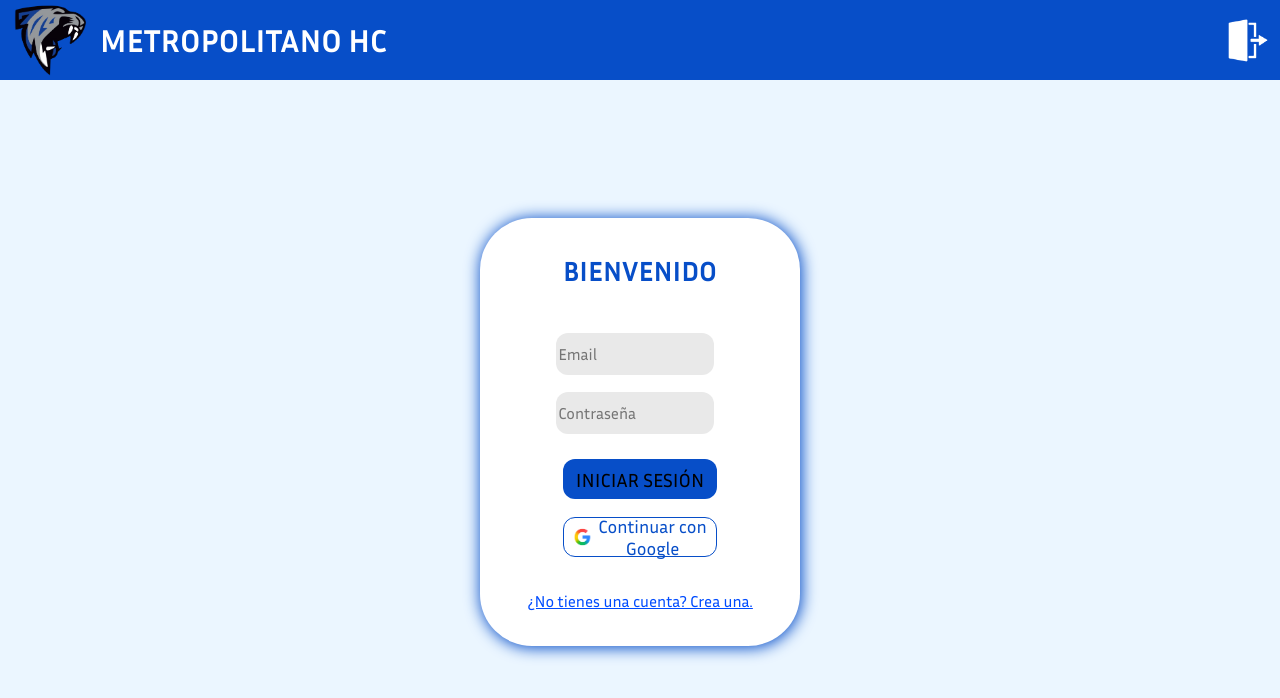
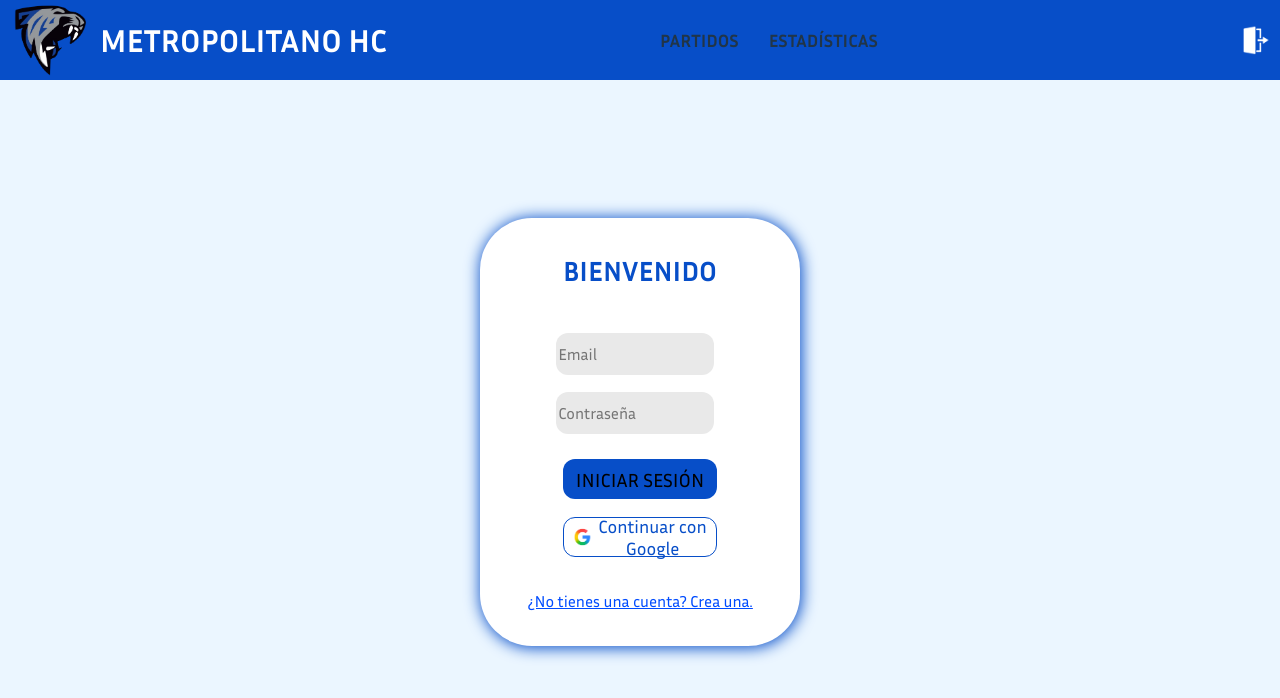
Before and after one commit to Veiga60/ProyectoFinDeGrado, a React (Vite) app in the folder client/: page / in a window 1280 px wide. Shown: the top 698 px of the page. Built offline with nearby package versions, Linux system fonts and the light colour scheme.

Commit message:
barra de navegacion

```diff
--- a/client/src/components/Header.jsx
+++ b/client/src/components/Header.jsx
@@ -1,23 +1,8 @@
 import '../style/Header.css'
 import logo from '../assets/images/tigre-transparente.png'
-import logoutDoor from '../assets/images/logout.png'
-import axios from 'axios'
-import { useNavigate } from 'react-router-dom'
+import NavBar from '../components/NavBar.jsx'
 
 function Header() {
-
-    const SERVER_URL = 'http://localhost:8081';
-    const navigate = useNavigate();
-
-    const logout = async () => {
-        try {
-            const response = await axios.post(`${SERVER_URL}/exit`, {}, { withCredentials: true });
-            localStorage.removeItem('jwt');
-            navigate('/')
-        } catch (error) {
-            console.log('Error al cerrar sesión: ', error);
-        }
-    }
 
     return (
         <div id='headerDiv'>
@@ -25,10 +10,8 @@ function Header() {
                 <img id='logo' src={logo} alt="logoApp" />
                 <h1 id='title'>METROPOLITANO HC</h1>
             </div>
-            <div id='navButtonsDiv'>
-                <div id='logoutButtonDiv' onClick={() => logout()}>
-                    <img id='logoutImage' src={logoutDoor} alt="Logout" />
-                </div>
+            <div id='navbar'>
+                <NavBar />
             </div>
         </div>
     )
--- /dev/null
+++ b/client/src/components/NavBar.jsx
@@ -0,0 +1,34 @@
+import { useNavigate } from 'react-router-dom'
+import logoutDoor from '../assets/images/logout.png'
+import axios from 'axios'
+import '../style/NavBar.css'
+
+export default function NavBar() {
+
+    const SERVER_URL = 'http://localhost:8081';
+    const navigate = useNavigate();
+
+    const logout = async () => {
+        try {
+            const response = await axios.post(`${SERVER_URL}/exit`, {}, { withCredentials: true });
+            localStorage.removeItem('jwt');
+            navigate('/')
+        } catch (error) {
+            console.log('Error al cerrar sesión: ', error);
+        }
+    }
+
+    return (
+        <div id="navbarDiv">
+            <div id="matchesDiv" className="navbarSectionDiv" onClick={() => navigate('/matches')}>
+                <p id="matchesText" className="navbarText">PARTIDOS</p>
+            </div>
+            <div id="statsDiv" className="navbarSectionDiv" onClick={() => navigate('/stats')}>
+                <p id="statsText" className="navbarText">ESTADÍSTICAS</p>
+            </div>
+            <div id='logoutButtonDiv' onClick={() => logout()}>
+                <img id='logoutImage' src={logoutDoor} alt="Logout" />
+            </div>
+        </div>
+    )
+}
--- a/client/src/style/Header.css
+++ b/client/src/style/Header.css
@@ -30,26 +30,7 @@ h1 {
     color: white;
 }
 
-#logoutImage {
-    width: 100%;
-    filter: brightness(100);
+#navbar {
+    margin-left: auto;
+    width: 50%;
 }
-
-#navButtonsDiv {
-    display: flex;
-    flex-direction: row;
-    align-items: center;
-    margin-left: auto;
-    justify-content: flex-end;
-}
-
-#logoutButtonDiv {
-    width: 30%;
-    display: flex;
-    margin-right: 10px;
-    align-items: center;
-}
-
-#logoutButtonDiv:hover {
-    cursor: pointer;
-}
--- /dev/null
+++ b/client/src/style/NavBar.css
@@ -0,0 +1,55 @@
+#navbarDiv {
+    height: 80px;
+    display: flex;
+    flex-direction: row;
+    align-items: center;
+}
+
+#logoutImage {
+    width: 100%;
+    filter: brightness(100);
+}
+
+#navButtonsDiv {
+    display: flex;
+    flex-direction: row;
+    align-items: center;
+    margin-left: auto;
+    justify-content: flex-end;
+}
+
+#logoutButtonDiv {
+    width: 5%;
+    display: flex;
+    margin-right: 10px;
+    right: 0;
+    align-items: center;
+    margin-left: auto;
+}
+
+#logoutButtonDiv:hover {
+    cursor: pointer;
+}
+
+.navbarText {
+    font-family: Inria Sans;
+    font-weight: bold;
+    font-size: large;
+}
+
+.navbarSectionDiv {
+    padding-right: 10px;
+    padding-left: 10px;
+    margin-left: 10px;
+    display: flex;
+    align-items: center;
+    height: 50%;
+    border-radius: 10px;
+    transition: 0.3s;
+}
+
+.navbarSectionDiv:hover {
+    cursor: pointer;
+    box-shadow: 1px 1px 15px 1px white;
+    transition: 0.3s;
+}
--- a/client/vite.config.js
+++ b/client/vite.config.js
@@ -8,9 +8,11 @@ export default defineConfig({
     port: 5173,
     strictPort: true,
     host: true,
-    origin: "http://localhost:5173",
     watch: {
       usePolling: true,
     },
+    hmr: {
+      host: 'localhost',
+    },
   },
 })
```
